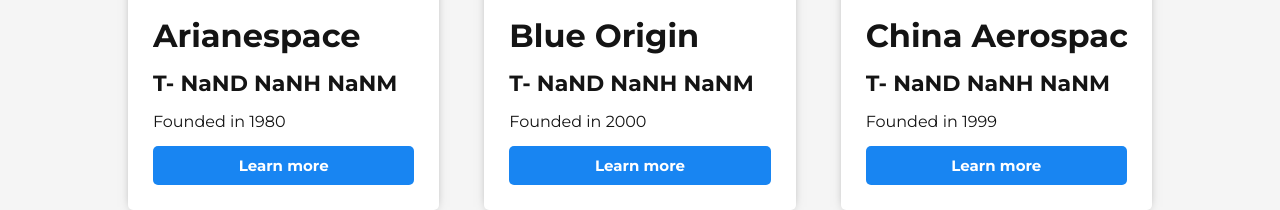
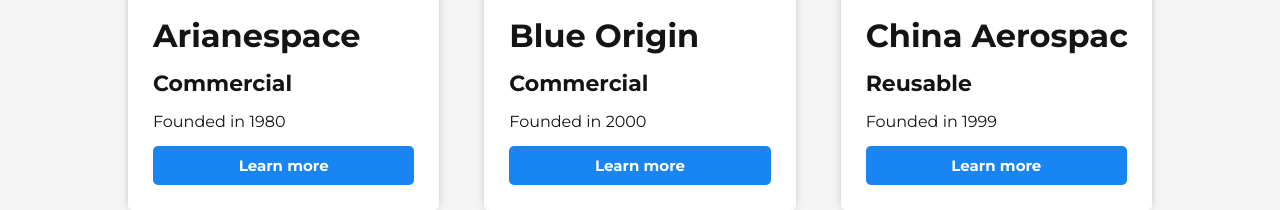
Before and after one commit to Channeas/launchinfo, a Vue app: page /agencies in a window 1280 px wide. Shown: the part 428-638 px from the top of the page. Built offline with nearby package versions, Linux system fonts and the light colour scheme.

Commit message:
fixed a bug with the subtitle of the ImageListItem component (always displaying as a countdown)

```diff
--- a/src/components/ImageListItem.vue
+++ b/src/components/ImageListItem.vue
@@ -7,7 +7,10 @@
                 {{ content.imageTitle }}
             </p>
             <p class="title">{{ content.title }}</p>
-            <p class="timeLeft">{{ timeCountDown }}</p>
+            <p class="subTitle" v-if="content.subTitleAsCountdown">
+                {{ timeCountDown }}
+            </p>
+            <p class="subTitle" v-else>{{ content.subTitle }}</p>
             <p class="rocket">{{ content.description }}</p>
             <router-link :to="urlPrefix + content.id" class="cardButton">
                 Learn more
@@ -106,7 +109,7 @@
     overflow: hidden;
 }
 
-.timeLeft {
+.subTitle {
     font-size: 22px;
     font-weight: bold;
     margin: 0;
--- a/src/js/datahandlers/getLaunches.js
+++ b/src/js/datahandlers/getLaunches.js
@@ -23,6 +23,7 @@
                     launch.name.length
                 ),
                 subTitle: parseDate(launch.window_start),
+                subTitleAsCountdown: true,
                 id: launch.id
             };
 
```
